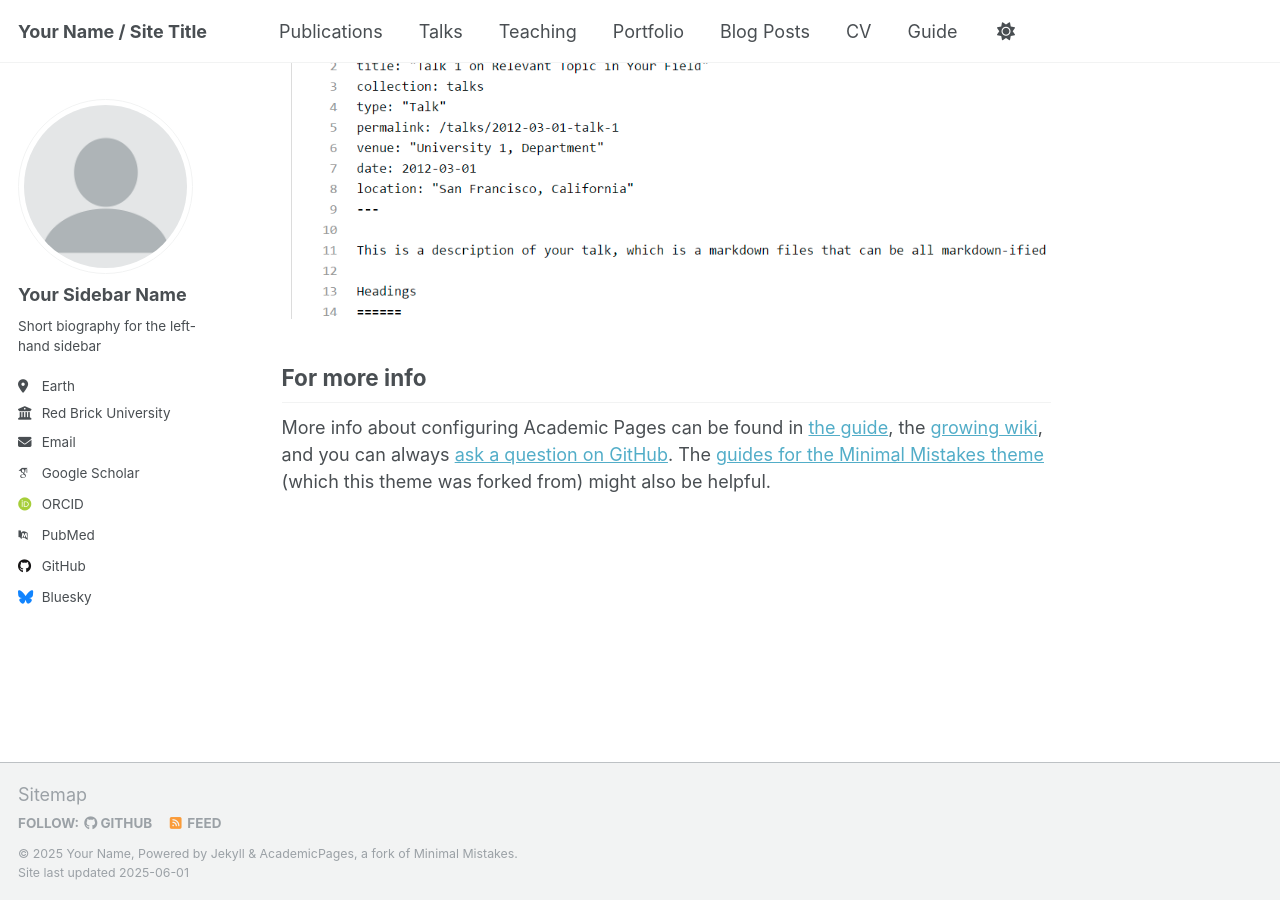
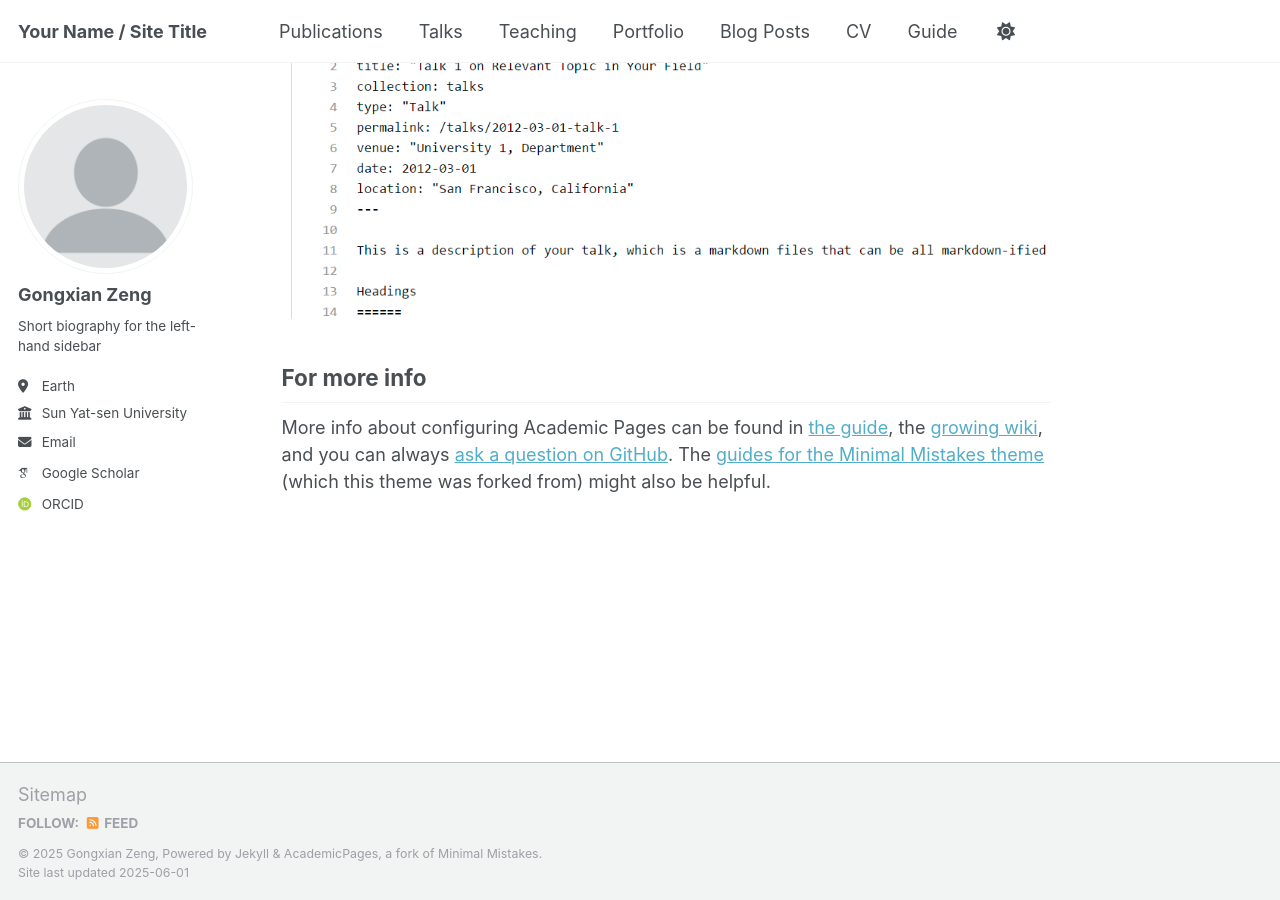
Before and after one commit to naxizgx/naxizgx.github.io, a Jekyll site: the page built from _pages/about.md, in a window 1280 px wide and 900 px high, scrolled down 2636 px. Built offline with Jekyll 4.4.1, drawn with Linux system fonts in a browser that asks for light colours; some web fonts are replaced.

Commit message:
Update _config.yml

```diff
--- a/_config.yml
+++ b/_config.yml
@@ -11,11 +11,11 @@
 site_theme               : "default"
 title                    : "Your Name / Site Title"
 title_separator          : "-"
-name                     : &name "Your Name"
-description              : &description "personal description"
-url                      : https://academicpages.github.io # the base hostname & protocol for your site e.g. "https://[your GitHub username].github.io" or if you already have some other page hosted on Github then use "https://[your GitHub username].github.io/[Your Repo Name]"
+name                     : &name "Gongxian Zeng"
+description              : &description "Hi!(TBA)"
+url                      : https://naxizgx.xian.github.io # the base hostname & protocol for your site e.g. "https://[your GitHub username].github.io" or if you already have some other page hosted on Github then use "https://[your GitHub username].github.io/[Your Repo Name]"
 baseurl                  : "" # the subpath of your site, e.g. "/blog"
-repository               : "academicpages/academicpages.github.io"
+repository               : "naxizgx/xian.github.io"
 
 # Site Author - The following control what appear as part of the author content on the side bar.
 #               If a field is blank the icon and link will not appear, otherwise it will be shown.
@@ -23,22 +23,22 @@
 author:
   # Biographic information
   avatar           : "profile.png"
-  name             : "Your Sidebar Name"
-  pronouns         : # example: "she/her"
+  name             : "Gongxian Zeng"
+  pronouns         : # example: "he/his"
   bio              : "Short biography for the left-hand sidebar"
   location         : "Earth"
-  employer         : "Red Brick University"
+  employer         : "Sun Yat-sen University "
   uri              : # URL
-  email            : "none@example.org"
+  email            : "zenggx7@mail.sysu.edu.cn"
 
   # Academic websites
   academia         : # URL
   arxiv            : # URL - Update with the correct link to your profile
-  googlescholar    : "https://scholar.google.com/citations?user=PS_CX0AAAAAJ"
+  googlescholar    : "https://scholar.google.com/citations?user=oWUWOuYAAAAJ&hl=en"
   impactstory      : # URL
   orcid            : "http://orcid.org/yourorcidurl"
   semantic         : # URL
-  pubmed           : "https://www.ncbi.nlm.nih.gov/pubmed/?term=john+snow"
+  pubmed           : # URL
   researchgate     : # URL
   scopus           : # URL
 
@@ -46,12 +46,12 @@
   bitbucket        : # Username - Update with your username on the site
   codepen          : # Username
   dribbble         : # Username
-  github           : "academicpages"
+  github           : # Username
   kaggle           : # Username
   stackoverflow    : # User number or user number and name (i.e., use "1" or "1/jeff-atwood")
 
   # Social media
-  bluesky          : "bsky.app" # Replace this with you Bluesky username
+  bluesky          : # Replace this with you Bluesky username
   facebook         : # Username
   flickr           : # Username
   foursquare       : # Username
```
